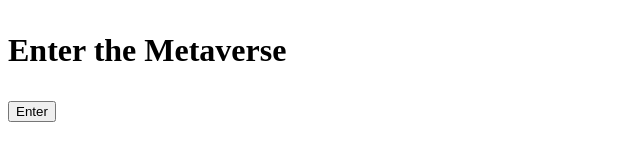
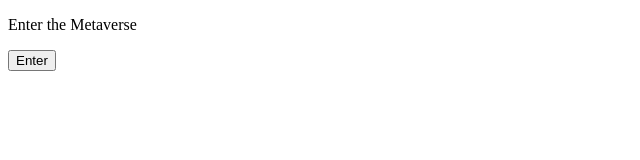
Before and after one commit to acciojob/enter-metaverse-Hitarthpareek, a website: page main.html in a window 1280 px wide. Shown: the whole page, without its empty margins (0-640 px from the left). Drawn offline with Linux system fonts and the light colour scheme.

Commit message:
created a submission

```diff
--- a/main.html
+++ b/main.html
@@ -1,19 +1,11 @@
 <!DOCTYPE html>
-
 <html>
-
 <head>
-	<link rel="stylesheet" href="styles.css">
+  <link rel="stylesheet" href="styles.css">
 </head>
-
 <body>
-	<!-- the entire body must be written by student -->
-	<h1><p id="status">Enter the Metaverse</p></h1>
-	<button onclick="pressed()" id="enterBtn">Enter</button>
-
-    <script type="text/javascript" src="./script.js">
-</script>
-
+  <p id="status">Enter the Metaverse</p>
+  <button id="enterBtn" onclick="pressed()">Enter</button>
+  <script src="script.js"></script>
 </body>
-
 </html>
```
